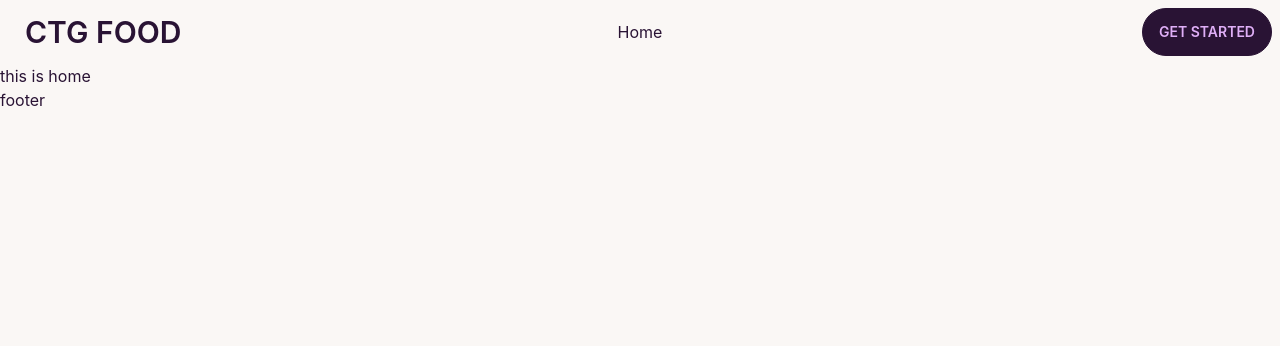
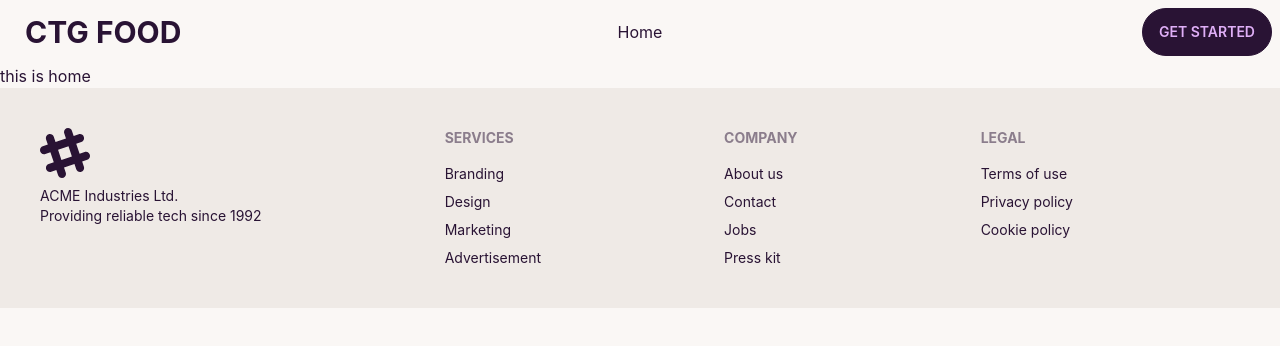
Before and after one commit to tanvirIIUC/ctg-food-client, a React (Create React App) app: page / in a window 1280 px wide. Shown: the top 346 px of the page. Built offline with nearby package versions, Linux system fonts and the light colour scheme.

Commit message:
footer add

```diff
--- /dev/null
+++ b/src/Pages/Banner/Banner.js
@@ -0,0 +1,11 @@
+import React from 'react';
+
+const Banner = () => {
+    return (
+        <div>
+
+        </div>
+    );
+};
+
+export default Banner;
--- a/src/Shared/Footer/Footer.js
+++ b/src/Shared/Footer/Footer.js
@@ -2,9 +2,32 @@
 
 const Footer = () => {
     return (
-        <div>
-            <h1>footer</h1>
-        </div>
+        <footer className="footer p-10 bg-base-200 text-base-content container mx-auto">
+            <div>
+                <svg width="50" height="50" viewBox="0 0 24 24" xmlns="http://www.w3.org/2000/svg" fillRule="evenodd" clipRule="evenodd" className="fill-current"><path d="M22.672 15.226l-2.432.811.841 2.515c.33 1.019-.209 2.127-1.23 2.456-1.15.325-2.148-.321-2.463-1.226l-.84-2.518-5.013 1.677.84 2.517c.391 1.203-.434 2.542-1.831 2.542-.88 0-1.601-.564-1.86-1.314l-.842-2.516-2.431.809c-1.135.328-2.145-.317-2.463-1.229-.329-1.018.211-2.127 1.231-2.456l2.432-.809-1.621-4.823-2.432.808c-1.355.384-2.558-.59-2.558-1.839 0-.817.509-1.582 1.327-1.846l2.433-.809-.842-2.515c-.33-1.02.211-2.129 1.232-2.458 1.02-.329 2.13.209 2.461 1.229l.842 2.515 5.011-1.677-.839-2.517c-.403-1.238.484-2.553 1.843-2.553.819 0 1.585.509 1.85 1.326l.841 2.517 2.431-.81c1.02-.33 2.131.211 2.461 1.229.332 1.018-.21 2.126-1.23 2.456l-2.433.809 1.622 4.823 2.433-.809c1.242-.401 2.557.484 2.557 1.838 0 .819-.51 1.583-1.328 1.847m-8.992-6.428l-5.01 1.675 1.619 4.828 5.011-1.674-1.62-4.829z"></path></svg>
+                <p>ACME Industries Ltd.<br />Providing reliable tech since 1992</p>
+            </div>
+            <div>
+                <span className="footer-title">Services</span>
+                <a className="link link-hover">Branding</a>
+                <a className="link link-hover">Design</a>
+                <a className="link link-hover">Marketing</a>
+                <a className="link link-hover">Advertisement</a>
+            </div>
+            <div>
+                <span className="footer-title">Company</span>
+                <a className="link link-hover">About us</a>
+                <a className="link link-hover">Contact</a>
+                <a className="link link-hover">Jobs</a>
+                <a className="link link-hover">Press kit</a>
+            </div>
+            <div>
+                <span className="footer-title">Legal</span>
+                <a className="link link-hover">Terms of use</a>
+                <a className="link link-hover">Privacy policy</a>
+                <a className="link link-hover">Cookie policy</a>
+            </div>
+        </footer>
     );
 };
 
--- a/src/Shared/Header/Header.js
+++ b/src/Shared/Header/Header.js
@@ -17,7 +17,7 @@
               {menuItems}
             </ul>
           </div>
-          <Link to='/' className="btn btn-ghost normal-case text-3xl">CTG FOOD</Link>
+          <Link to='/' className="btn btn-ghost normal-case text-3xl font-bold">CTG FOOD</Link>
         </div>
         <div className="navbar-center hidden lg:flex">
           <ul className="menu menu-horizontal p-0">
```
